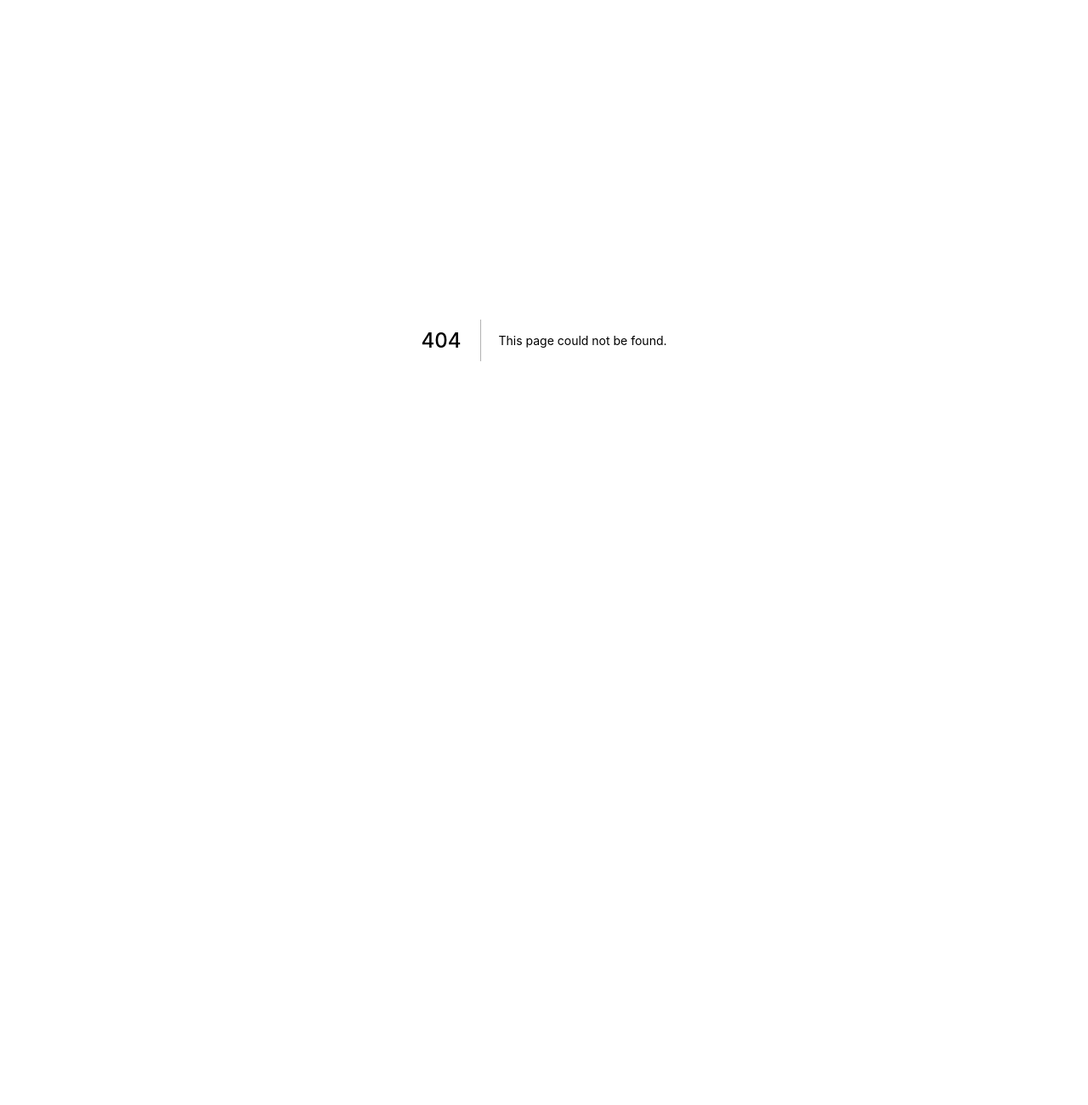
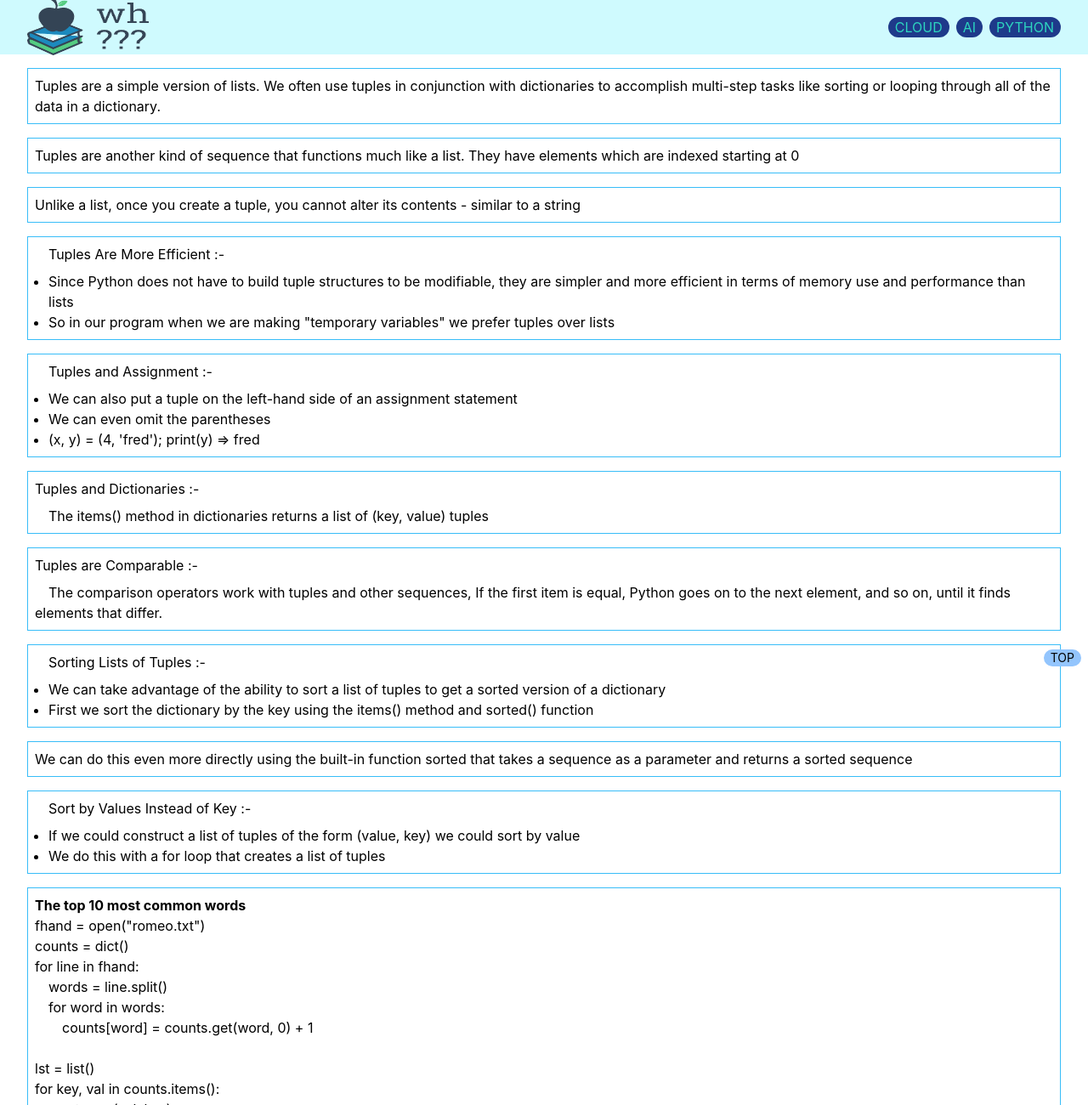
Before and after one commit to suvamAdhikary/wh, a Next.js app: page /python/data-structures/tuples in a window 1280 px wide. Before the commit this address had no page. Shown: the top 1300 px of the page at 85% size. Before the commit the page ends 800 px from the top, so only its background shows below. Built offline with nearby package versions, Linux system fonts and the light colour scheme.

Commit message:
python tuples

```diff
--- /dev/null
+++ b/components/headings/Heading5.tsx
@@ -0,0 +1,12 @@
+import React from 'react'
+import { headingProps } from '../../interfaces/heading'
+
+const Heading5 = ({ title }: headingProps) => {
+  return (
+    <>
+      <h2 className="font-bold text-base"> {title} </h2>
+    </>
+  )
+}
+
+export default Heading5
--- /dev/null
+++ b/components/headings/Heading6.tsx
@@ -0,0 +1,12 @@
+import React from "react";
+import { headingProps } from "../../interfaces/heading";
+
+const Heading6 = ({ title }: headingProps) => {
+  return (
+    <>
+      <h2 className="font-bold text-sm"> {title} </h2>
+    </>
+  );
+};
+
+export default Heading6;
--- /dev/null
+++ b/pages/python/data-structures/tuples/index.tsx
@@ -0,0 +1,125 @@
+import { NextPage } from "next";
+import React from "react";
+import Heading5 from "../../../../components/headings/Heading5";
+import Layout from "../../../../components/Layout";
+import OneLiner from "../../../../components/OneLiner";
+import QA from "../../../../components/QA";
+import UnOrderdList from "../../../../components/UnOrderdList";
+
+const Tuples: NextPage = () => {
+  const moreEfficient = {
+    title: "Tuples Are More Efficient",
+    list: [
+      "Since Python does not have to build tuple structures to be modifiable, they are simpler and more efficient in terms of memory use and performance than lists",
+      'So in our program when we are making "temporary variables" we prefer tuples over lists',
+    ],
+  };
+
+  const assignment = {
+    title: "Tuples and Assignment",
+    list: [
+      "We can also put a tuple on the left-hand side of an assignment statement",
+      "We can even omit the parentheses",
+      "(x, y) = (4, 'fred'); print(y) => fred",
+    ],
+  };
+
+  const tuplesAndDictionaries = {
+    title: "Tuples and Dictionaries",
+    data: "The items() method in dictionaries returns a list of (key, value) tuples",
+  };
+
+  const comparable = {
+    title: "Tuples are Comparable",
+    data: "The comparison operators work with tuples and other sequences, If the first item is equal, Python goes on to the next element, and so on, until it finds elements that differ.",
+  };
+
+  const sortingTuplesList = {
+    title: "Sorting Lists of Tuples",
+    list: [
+      "We can take advantage of the ability to sort a list of tuples to get a sorted version of a dictionary",
+      "First we sort the dictionary by the key using the items() method and sorted() function",
+    ],
+  };
+
+  const sortByValues = {
+    title: "Sort by Values Instead of Key",
+    list: [
+      "If we could construct a list of tuples of the form (value, key) we could sort by value",
+      "We do this with a for loop that creates a list of tuples",
+    ],
+  };
+
+  return (
+    <>
+      <Layout title="Tuples - Python Data Structures">
+        <OneLiner>
+          Tuples are a simple version of lists. We often use tuples in
+          conjunction with dictionaries to accomplish multi-step tasks like
+          sorting or looping through all of the data in a dictionary.
+        </OneLiner>
+        <OneLiner>
+          Tuples are another kind of sequence that functions much like a list.
+          They have elements which are indexed starting at 0
+        </OneLiner>
+        <OneLiner>
+          Unlike a list, once you create a tuple, you cannot alter its contents
+          - similar to a string
+        </OneLiner>
+        <UnOrderdList
+          heading={moreEfficient.title}
+          listData={moreEfficient.list}
+        />
+        <UnOrderdList heading={assignment.title} listData={assignment.list} />
+        <QA
+          question={tuplesAndDictionaries.title}
+          answer={tuplesAndDictionaries.data}
+        />
+        <QA question={comparable.title} answer={comparable.data} />
+        <UnOrderdList
+          heading={sortingTuplesList.title}
+          listData={sortingTuplesList.list}
+        />
+        <OneLiner>
+          We can do this even more directly using the built-in function sorted
+          that takes a sequence as a parameter and returns a sorted sequence
+        </OneLiner>
+        <UnOrderdList
+          heading={sortByValues.title}
+          listData={sortByValues.list}
+        />
+        <OneLiner>
+          <Heading5 title="The top 10 most common words" />
+          <p>fhand = open(&quot;romeo.txt&quot;)</p>
+          <p>counts = dict()</p>
+          <p>for line in fhand:</p>
+          <p className="indent-4">words = line.split()</p>
+          <p className="indent-4">for word in words:</p>
+          <p className="indent-8">counts[word] = counts.get(word, 0) + 1</p>
+          <br />
+          <p>lst = list()</p>
+          <p>for key, val in counts.items():</p>
+          <p className="indent-4">newtup = (val, key)</p>
+          <p className="indent-4">lst.append(newtup)</p>
+          <br />
+          <p>lst = sorted(lst, reverse=True)</p>
+          <br />
+          <p>for val, key in lst[:10]:</p>
+          <p className="indent-4">print(key, val)</p>
+        </OneLiner>
+        <OneLiner>
+          <Heading5 title="Even Shorter Version" />
+          <p>c = {`{'a' :10, 'b' :1, 'c' :22}`}</p>
+          <p>print( sorted( [ (v,k) for k,v in c.items() ] ) )</p>
+          <p>[(1, &quot;b&quot;), (10, &quot;a&quot;), (22, &quot;c&quot;)]</p>
+          <p>
+            List comprehension creates a dynamic list. In this case, we make a
+            list of reversed tuples and then sort it.
+          </p>
+        </OneLiner>
+      </Layout>
+    </>
+  );
+};
+
+export default Tuples;
```
